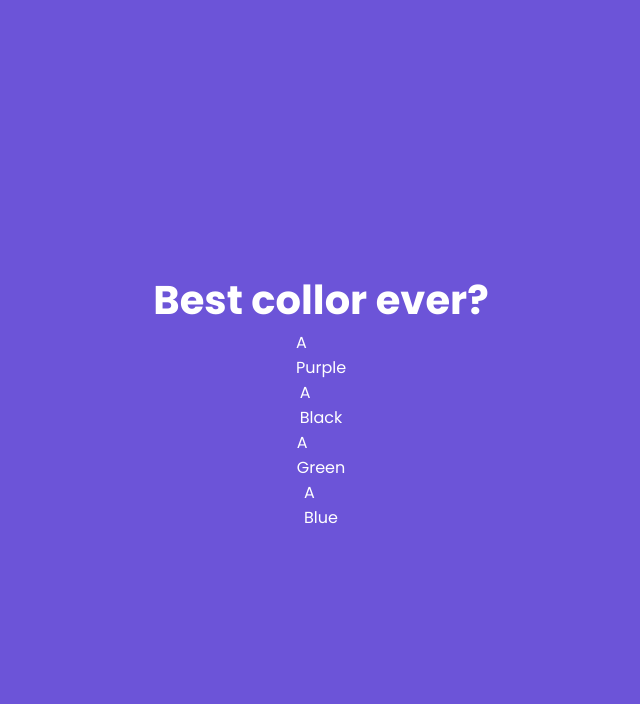
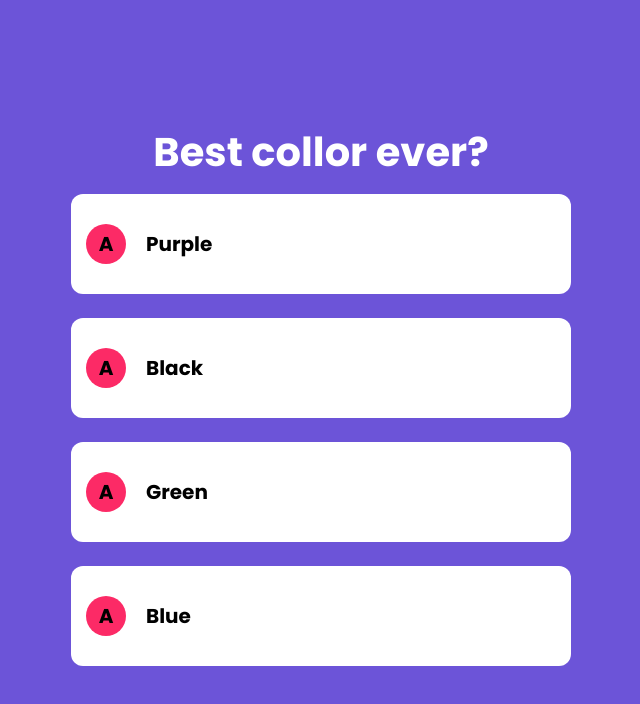
Before and after one commit to brunocrez/cna-quiz, a Next.js app: page / in a window 1280 px wide. Shown: the top 704 px of the page, without its empty margins (319-959 px from the left). Built offline with nearby package versions, Linux system fonts and the light colour scheme.

Commit message:
incrementing styles for answers

```diff
--- a/components/Question.tsx
+++ b/components/Question.tsx
@@ -16,7 +16,7 @@ export default function Question(props: QuestionProps) {
 
   const renderAnswers = () => {
     return element.answers.map((answer, idx) => {
-      return <QuestionAnswer key={idx} value={answer} index={idx} option="A" optionColor="#FC2A66" />
+      return <QuestionAnswer key={idx} value={answer} index={idx} option="A" backgroundColorOption="#FC2A66" />
     });
   }
 
--- a/components/QuestionAnswer.tsx
+++ b/components/QuestionAnswer.tsx
@@ -1,4 +1,4 @@
-import styles from '../styles/QuestionTitle.module.css';
+import styles from '../styles/QuestionAnswer.module.css';
 
 // models
 import AnswerModel from '../model/answerModel';
@@ -7,7 +7,7 @@ interface QuestionAnswerProps {
   value: AnswerModel;
   index: number;
   option: string;
-  optionColor: string;
+  backgroundColorOption: string;
 }
 
 export default function QuestionAnswer(props: QuestionAnswerProps) {
@@ -17,7 +17,7 @@ export default function QuestionAnswer(props: QuestionAnswerProps) {
     <div className={styles.answer}>
       <div className={styles.answerContent}>
         <div className={styles.frontContent}>
-          <div className={styles.option}>
+          <div className={styles.option} style={{ backgroundColor: props.backgroundColorOption }}>
             {props.option}
           </div>
           <div className={styles.value}>
--- a/styles/QuestionAnswer.module.css
+++ b/styles/QuestionAnswer.module.css
@@ -0,0 +1,45 @@
+.answer {
+  display: flex;
+  min-width: 500px;
+  width: 80%;
+  height: 100px;
+  margin: 12px;
+}
+
+.answerContent {
+  position: relative;
+  display: flex;
+  flex: 1;
+}
+
+.frontContent, .backContent {
+  position: absolute;
+  display: flex;
+  height: 100%;
+  width: 100%;
+}
+
+.frontContent {
+  align-items: center;
+  color: #000;
+  background-color: #FFF;
+  padding: 15px;
+  border-radius: 12px;
+}
+
+.option {
+  display: flex;
+  justify-content: center;
+  align-items: center;
+  height: 40px;
+  width: 40px;
+  border-radius: 20px;
+  font-size: 1.25rem;
+  font-weight: 700;
+  margin-right: 20px;
+}
+
+.value {
+  font-size: 1.25rem;
+  font-weight: 700;
+}
```
